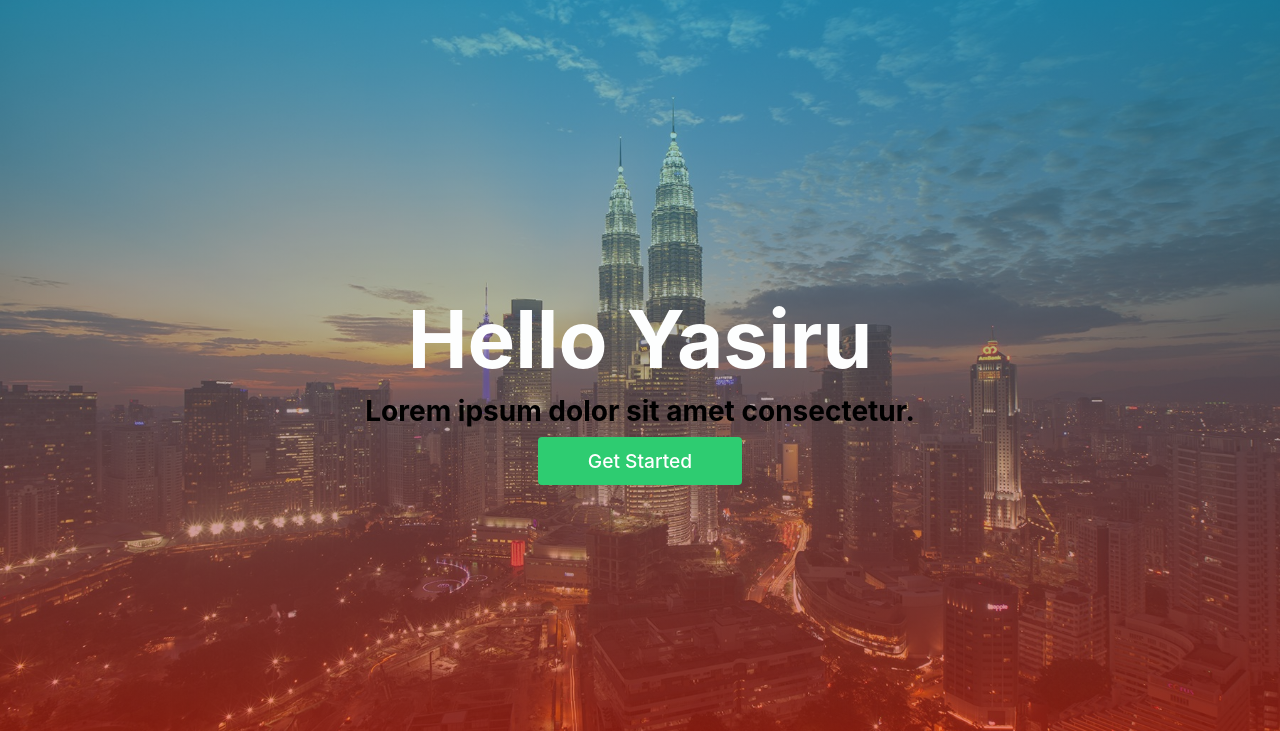
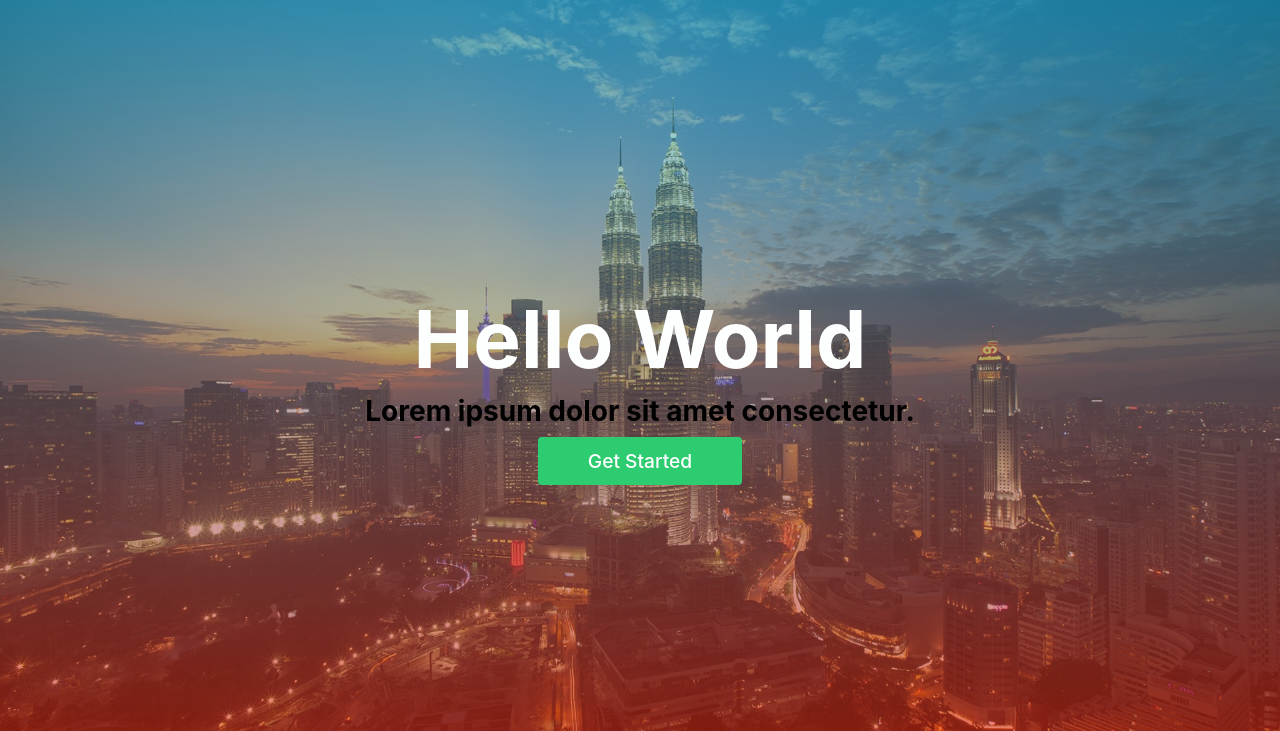
Before and after one commit to YukyNawanjana/web.github.io, a plain HTML site: page index.html in a window 1280 px wide. Shown: the part 69-800 px from the top of the page. Drawn offline with nearby package versions, Linux system fonts and the light colour scheme.

Commit message:
Update index.html

```diff
--- a/index.html
+++ b/index.html
@@ -71,7 +71,7 @@
 <!-- Home Section -->
 <div id="home">
     <div class="landing-text">
-        <h1>Hello Yasiru</h1>
+        <h1>Hello World</h1>
         <h3>Lorem ipsum dolor sit amet consectetur.</h3>
         <button type="button" class="btn btn-success">Get Started</button>
     </div>
```
